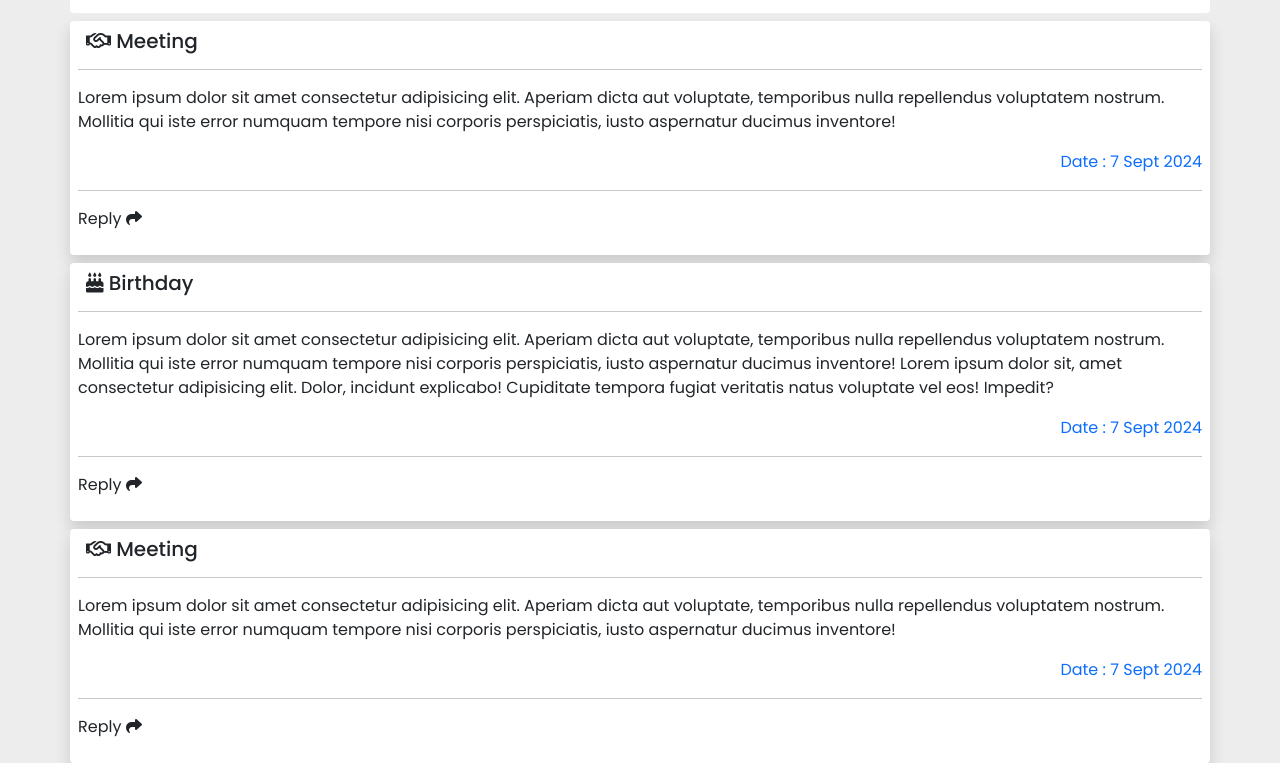
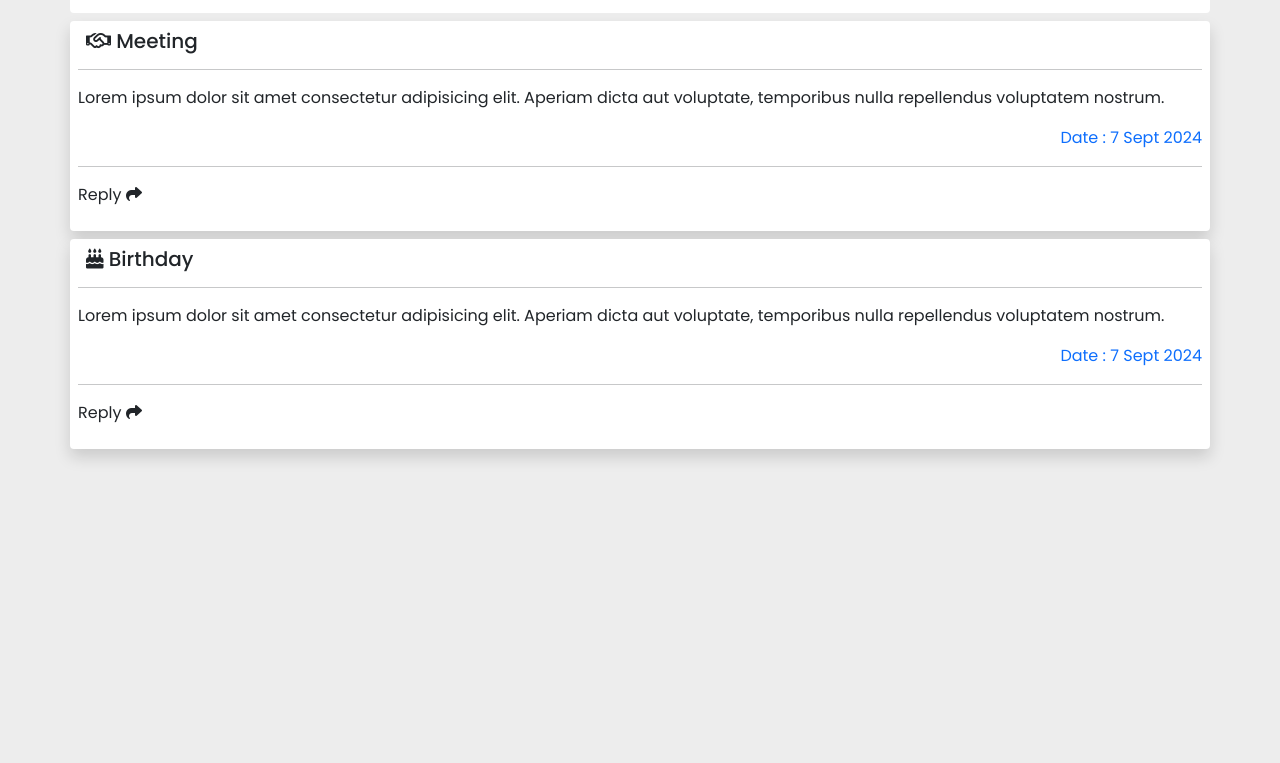
Before and after one commit to bhuvansuryawanshi/Social_Media_website, a plain HTML site: page events.html in a window 1280 px wide. Shown: the part 131-894 px from the top of the page. After the commit the page ends 800 px from the top, so only its background shows below. Drawn offline with nearby package versions, Linux system fonts and the light colour scheme.

Commit message:
code changes

```diff
--- a/events.html
+++ b/events.html
@@ -5,160 +5,121 @@
     <meta charset="UTF-8">
     <meta name="viewport" content="width=device-width, initial-scale=1.0">
     <title>Events</title>
-    <!-- bootstrap -->
-    <!-- demo -->
+
+    <!-- Bootstrap CSS -->
     <link href="https://cdn.jsdelivr.net/npm/bootstrap@5.0.2/dist/css/bootstrap.min.css" rel="stylesheet"
         integrity="sha384-EVSTQN3/azprG1Anm3QDgpJLIm9Nao0Yz1ztcQTwFspd3yD65VohhpuuCOmLASjC" crossorigin="anonymous">
 
-    <script src="https://cdn.jsdelivr.net/npm/bootstrap@5.0.2/dist/js/bootstrap.bundle.min.js"
-        integrity="sha384-MrcW6ZMFYlzcLA8Nl+NtUVF0sA7MsXsP1UyJoMp4YLEuNSfAP+JcXn/tWtIaxVXM"
-        crossorigin="anonymous"></script>
+    <!-- External CSS -->
+    <link rel="stylesheet" href="body-style.css">
 
-    <!-- external css -->
-    <link rel="stylesheet" href="body-style.css">
-    <!-- <link rel="stylesheet" href="style.css"> -->
-
-    <!-- icon -->
+    <!-- FontAwesome -->
     <link rel="stylesheet" href="https://cdnjs.cloudflare.com/ajax/libs/font-awesome/6.6.0/css/all.min.css"
         integrity="sha512-Kc323vGBEqzTmouAECnVceyQqyqdsSiqLQISBL29aUW4U/M7pSPA/gEUZQqv1cwx4OnYxTxve5UMg5GT6L4JJg=="
         crossorigin="anonymous" referrerpolicy="no-referrer" />
 
-    <!-- font -->
-    <link rel="preconnect" href="https://fonts.googleapis.com">
-    <link rel="preconnect" href="https://fonts.gstatic.com" crossorigin>
-    <link
-        href="https://fonts.googleapis.com/css2?family=Poppins:ital,wght@0,100;0,200;0,300;0,400;0,500;0,600;0,700;0,800;0,900;1,100;1,200;1,300;1,400;1,500;1,600;1,700;1,800;1,900&display=swap"
+    <!-- Google Fonts -->
+    <link href="https://fonts.googleapis.com/css2?family=Poppins:wght@100;200;300;400;500;600;700;800;900&display=swap"
         rel="stylesheet">
 </head>
 
 <body>
     <!-- NAVBAR -->
-    <div class="navbar-section">
-        <nav class="navbar navbar-expand-lg navbar-light bg-white mb-4 rounded shadow ">
+    <nav class="navbar navbar-expand-lg navbar-light bg-white mb-4 rounded shadow">
         <div class="container-lg">
-                <!-- logo -->
+            <!-- Logo -->
             <a class="navbar-brand nav-logo" href="#">
                 <img src="/Images/M_logo.png" alt="Manasvi logo">
             </a>
-                <!-- toggle button -->
+
+            <!-- Toggle Button -->
             <button class="navbar-toggler" type="button" data-bs-toggle="collapse"
-                    data-bs-target="#navbarSupportedContent" aria-controls="navbarSupportedContent"
-                    aria-expanded="false" aria-label="Toggle navigation">
-                    <span class="navbar-toggler-icon "></span>
+                data-bs-target="#navbarSupportedContent" aria-controls="navbarSupportedContent" aria-expanded="false"
+                aria-label="Toggle navigation">
+                <span class="navbar-toggler-icon"></span>
             </button>
-                <!-- menu -->
+
+            <!-- Menu -->
             <div class="collapse navbar-collapse" id="navbarSupportedContent">
-                    <form class=" my-2 my-md-0">
+                <form class="my-2 my-md-0">
                     <div class="position-relative">
                         <input type="text" class="form-control" placeholder="Search" aria-label="Search">
-                            <i
-                                class="fa-solid fa-magnifying-glass position-absolute top-50 translate-middle-y end-0 me-3"></i>
+                        <i class="fa-solid fa-magnifying-glass position-absolute top-50 translate-middle-y end-0 me-3"></i>
                     </div>
                 </form>
 
-                    <ul class="navbar-nav ms-auto mb-2 mb-lg-0 ">
+                <ul class="navbar-nav ms-auto mb-2 mb-lg-0">
                     <li class="nav-item mx-1">
-                            <a class="nav-link active" aria-current="page" href="home.html"><i
-                                    class="fa-solid fa-house"></i>
-                                Home</a>
+                        <a class="nav-link active" aria-current="page" href="home.html"><i class="fa-solid fa-house"></i> Home</a>
                     </li>
                     <li class="nav-item mx-1">
-                            <a class="nav-link text-dark" href="events.html">
-                                <i class="fa-solid fa-calendar"></i> Events
-                            </a>
+                        <a class="nav-link text-dark" href="events.html"><i class="fa-solid fa-calendar"></i> Events</a>
                     </li>
                     <li class="nav-item mx-1">
-                            <a class="nav-link text-dark " href="message.html"><i class="fa-solid fa-message"></i>
-                                Message</a>
+                        <a class="nav-link text-dark" href="message.html"><i class="fa-solid fa-message"></i> Message</a>
                     </li>
                     <li class="nav-item mx-1">
-                            <a class="nav-link text-dark" href="notification.html"><i class="fa-solid fa-bell"></i>
-                                Notification</a>
+                        <a class="nav-link text-dark" href="notification.html"><i class="fa-solid fa-bell"></i> Notification</a>
                     </li>
                     <li class="nav-item mx-lg-1 mt-2 mt-lg-0 order-first order-lg-last">
-                            <button class="btn border text-primary " data-bs-toggle="tooltip" data-bs-placement="bottom"
-                                title="Profile">
-                                <a class="text-decoration-none" href="profile.html"><i class="fa-solid fa-user"></i>
-                                    Bhuvan</a>
+                        <button class="btn border text-primary" data-bs-toggle="tooltip" data-bs-placement="bottom" title="Profile">
+                            <a class="text-decoration-none" href="profile.html"><i class="fa-solid fa-user"></i> Bhuvan</a>
                         </button>
                     </li>
                 </ul>
             </div>
         </div>
     </nav>
-    </div>
 
+    <!-- Event Section -->
     <div class="container">
-
         <div class="row">
-            <div
-                class="col-12 bg-white rounded p-3 d-sm-flex justify-content-sm-between align-content-center card-light-gray">
+            <div class="col-12 bg-white rounded p-3 d-sm-flex justify-content-sm-between align-content-center card-light-gray">
                 <h4 class="text-center mb-2 mb-sm-0 p-0 color-white">Events</h4>
             </div>
         </div>
 
+        <!-- Event Card Template -->
         <div class="row">
             <div class="col-12 mt-2 shadow bg-white p-2 rounded">
                 <div class="event-title">
-                    <h5 class="ps-2"> <i class="fa-regular fa-handshake"></i> Meeting</h5>
+                    <h5 class="ps-2"><i class="fa-regular fa-handshake"></i> Meeting</h5>
                 </div>
                 <hr>
                 <div class="event-body">
-                    <p>Lorem ipsum dolor sit amet consectetur adipisicing elit. Aperiam dicta aut voluptate, temporibus
-                        nulla repellendus voluptatem nostrum. Mollitia qui iste error numquam tempore nisi corporis
-                        perspiciatis, iusto aspernatur ducimus inventore!</p>
+                    <p>Lorem ipsum dolor sit amet consectetur adipisicing elit. Aperiam dicta aut voluptate, temporibus nulla repellendus voluptatem nostrum.</p>
                     <p class="text-primary text-end">Date : 7 Sept 2024</p>
                 </div>
                 <hr>
-                <div class="event-fotter">
-                    <p>Reply <i class="fa-solid fa-reply fa-flip-horizontal"></i> </p>
+                <div class="event-footer">
+                    <p>Reply <i class="fa-solid fa-reply fa-flip-horizontal"></i></p>
                 </div>
-
             </div>
         </div>
 
+        <!-- Event Card Template -->
         <div class="row">
             <div class="col-12 mt-2 shadow bg-white p-2 rounded">
                 <div class="event-title">
-                    <h5 class="ps-2"> <i class="fa-solid fa-cake-candles"></i> Birthday</h5>
+                    <h5 class="ps-2"><i class="fa-solid fa-cake-candles"></i> Birthday</h5>
                 </div>
                 <hr>
                 <div class="event-body">
-                    <p>Lorem ipsum dolor sit amet consectetur adipisicing elit. Aperiam dicta aut voluptate, temporibus
-                        nulla repellendus voluptatem nostrum. Mollitia qui iste error numquam tempore nisi corporis
-                        perspiciatis, iusto aspernatur ducimus inventore! Lorem ipsum dolor sit, amet consectetur
-                        adipisicing elit. Dolor, incidunt explicabo! Cupiditate tempora fugiat veritatis natus voluptate
-                        vel eos! Impedit?</p>
+                    <p>Lorem ipsum dolor sit amet consectetur adipisicing elit. Aperiam dicta aut voluptate, temporibus nulla repellendus voluptatem nostrum.</p>
                     <p class="text-primary text-end">Date : 7 Sept 2024</p>
                 </div>
                 <hr>
-                <div class="event-fotter">
-                    <p>Reply <i class="fa-solid fa-reply fa-flip-horizontal"></i> </p>
+                <div class="event-footer">
+                    <p>Reply <i class="fa-solid fa-reply fa-flip-horizontal"></i></p>
                 </div>
-
+            </div>
         </div>
     </div>
 
-        <div class="row">
-            <div class="col-12 mt-2 shadow bg-white p-2 rounded">
-                <div class="event-title">
-                    <h5 class="ps-2"> <i class="fa-regular fa-handshake"></i> Meeting</h5>
-                </div>
-                <hr>
-                <div class="event-body">
-                    <p>Lorem ipsum dolor sit amet consectetur adipisicing elit. Aperiam dicta aut voluptate, temporibus
-                        nulla repellendus voluptatem nostrum. Mollitia qui iste error numquam tempore nisi corporis
-                        perspiciatis, iusto aspernatur ducimus inventore!</p>
-                    <p class="text-primary text-end">Date : 7 Sept 2024</p>
-                </div>
-                <hr>
-                <div class="event-fotter">
-                    <p>Reply <i class="fa-solid fa-reply fa-flip-horizontal"></i> </p>
-                </div>
+    <!-- Bootstrap JS Bundle with Popper -->
+    <script src="https://cdn.jsdelivr.net/npm/bootstrap@5.0.2/dist/js/bootstrap.bundle.min.js"
+        integrity="sha384-MrcW6ZMFYlzcLA8Nl+NtUVF0sA7MsXsP1UyJoMp4YLEuNSfAP+JcXn/tWtIaxVXM" crossorigin="anonymous"></script>
 
-            </div>
-        </div>
-    </div>
     <script src="dark-mode.js"></script>
 </body>
 
```
Also changed, not shown: profile.html (+9 -15 lines). Lines whose indentation alone changed are shown as unchanged.
